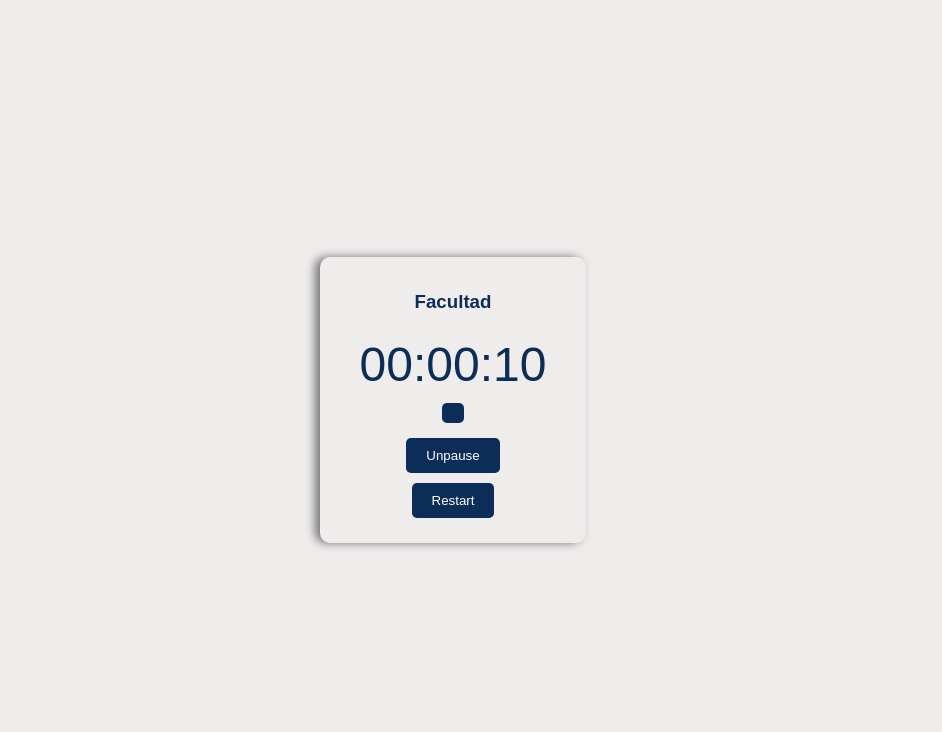
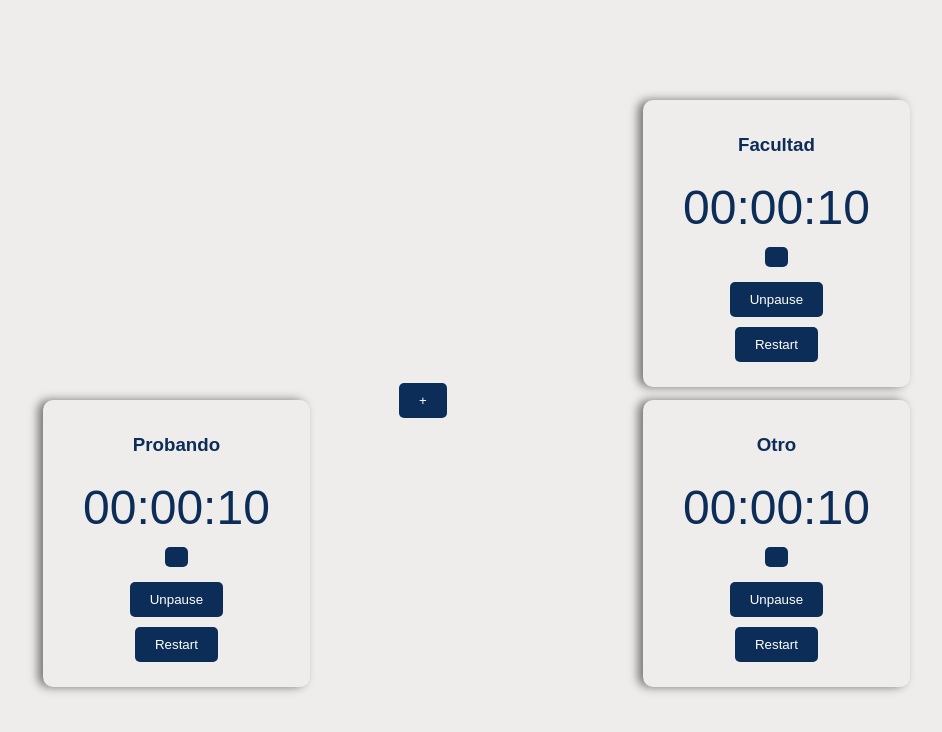
Before and after one commit to juanh2607/tauriApp, a SvelteKit app: page / in a window 1280 px wide. Shown: the top 732 px of the page, without its empty margins (217-1159 px from the left). Built offline with nearby package versions, Linux system fonts and the light colour scheme.

Commit message:
Add multiple draggable timers

```diff
--- a/src/components/Draggable.svelte
+++ b/src/components/Draggable.svelte
@@ -2,13 +2,15 @@
   // TODO: usar SVG para el botón
   import { onMount } from 'svelte'; // TODO: on mount, set container coordinates
 
-  export let oldX = 0;
-  export let oldY = 0;
+  export let position = {x: 100, y: 100}
+  let oldX = 0;
+  let oldY = 0;
   let display = 'none';
   let container;
 
   onMount(() => {
-    container = document.querySelector('.container');
+    container.style.left = position.x + "px";
+    container.style.top  = position.y + "px"
   });
 
   const startMotion = (event) => {
@@ -30,7 +32,7 @@
 
 <!-- svelte-ignore a11y-no-static-element-interactions -->
 <!-- svelte-ignore a11y-mouse-events-have-key-events -->
-<div class='container'
+<div class='container' bind:this={container}
   on:mouseover={() => display = 'block'}
   on:mouseout={() => display = 'none'}
 >
--- a/src/routes/+page.svelte
+++ b/src/routes/+page.svelte
@@ -11,8 +11,16 @@
 </script>
 
 <body>
-  <Draggable>
+  <Draggable position={{x: 800, y: 100}}>
     <Timer title={'Facultad'} startingTime={100} remainingTime={10} paused={true}/>
+  </Draggable>
+
+  <Draggable position={{x: 800, y: 400}}>
+    <Timer title={'Otro'} startingTime={100} remainingTime={10} paused={true}/>
+  </Draggable>
+
+  <Draggable position={{x: 200, y: 400}}>
+    <Timer title={'Probando'} startingTime={100} remainingTime={10} paused={true}/>
   </Draggable>
 
   <button id='add'>+</button>
```
